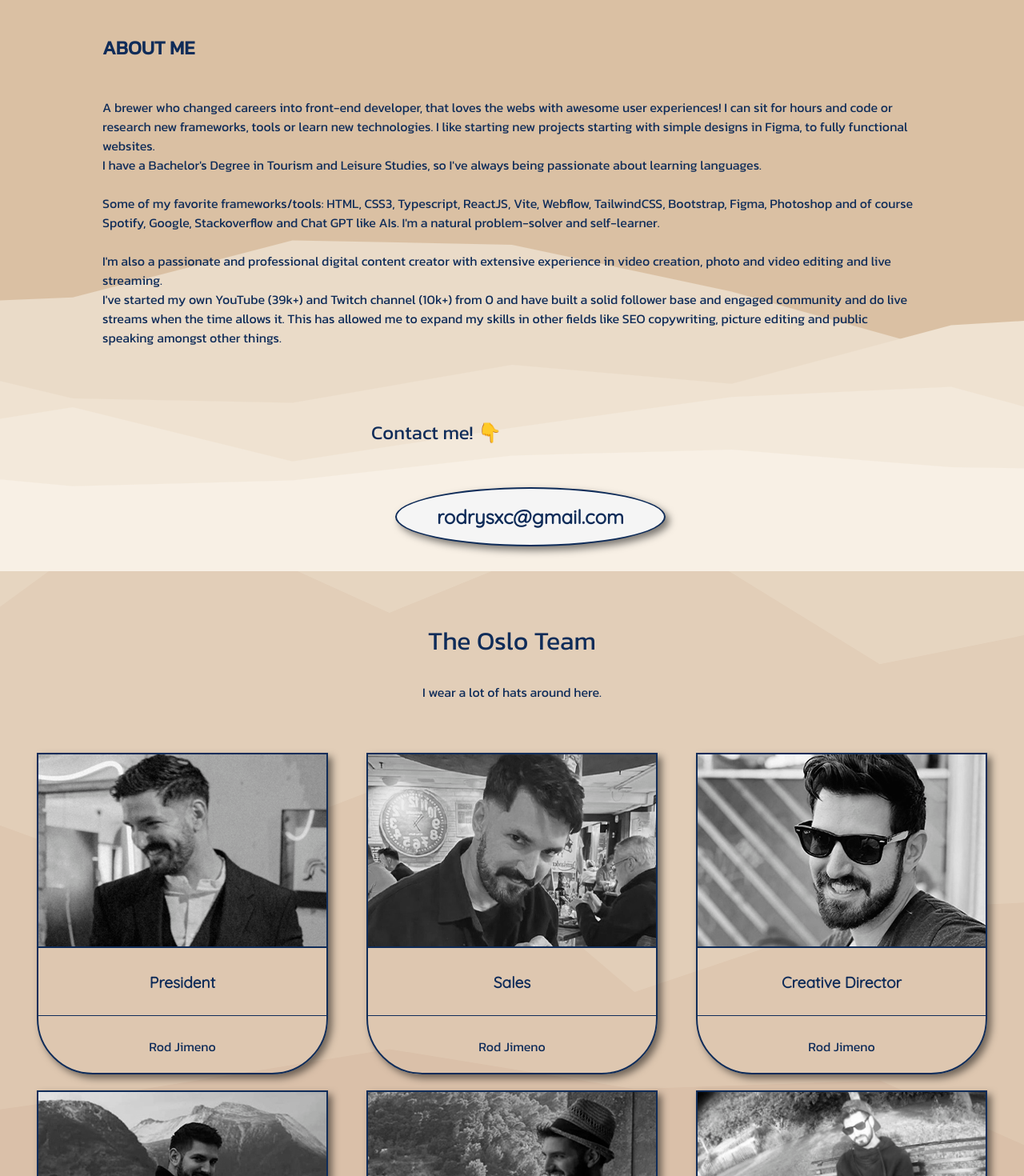
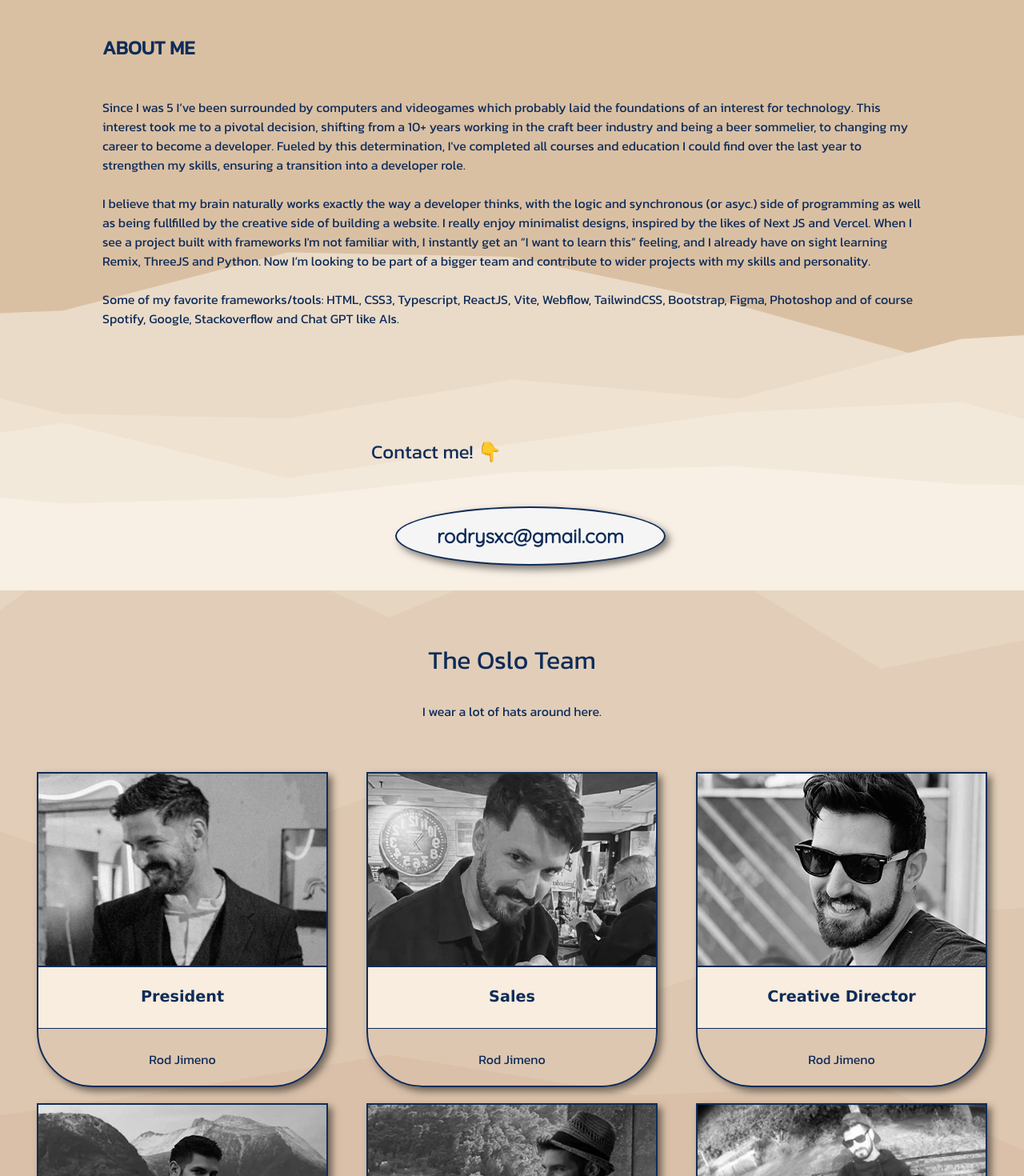
Before and after one commit to Rodjxc/portfolio, a React (Vite) app: page /home in a window 1280 px wide. Shown: the part 1280-2750 px from the top of the page at 80% size. Built offline with nearby package versions, Linux system fonts and the light colour scheme.

Commit message:
feat: changed background of Oslo Team section

```diff
--- a/src/Components/Home/Home.css
+++ b/src/Components/Home/Home.css
@@ -104,18 +104,21 @@ p {
 }
 
 .skills p {
-  padding-right: 2%; /* Add spacing between the text and images */
+  padding-right: 2%;
+  /* Add spacing between the text and images */
   font-size: x-large;
   border-right: 2px solid var(--blue);
 }
 
 .skills ul {
   list-style: none;
-  display: flex; /* Make the <ul> a flex container */
+  display: flex;
+  /* Make the <ul> a flex container */
 }
 
 .skills li {
-  margin-right: 10px; /* Add spacing between images */
+  margin-right: 10px;
+  /* Add spacing between images */
 }
 
 .skills ul li {
@@ -138,6 +141,7 @@ p {
 .skill:nth-child(4) {
   transition-delay: 600ms;
 }
+
 .skill:nth-child(5) {
   transition-delay: 800ms;
 }
@@ -174,7 +178,8 @@ p {
   font-size: x-large;
   text-align: center;
   color: #0f2c59;
-  background: whitesmoke; /* Background color */
+  background: whitesmoke;
+  /* Background color */
   box-shadow: 5px 5px 10px rgba(0, 0, 0, 0.5);
   animation: moveLeftRight 5s infinite alternate;
 }
@@ -190,14 +195,17 @@ p {
   justify-content: center;
   animation: wave 0.5s ease infinite alternate;
   position: relative;
-  font-size: x-large;
   font-size: xx-large;
+
 }
+
 p {
   display: flex;
   justify-content: center;
-  align-items: center; /* Center the letters vertically within each word */
-  margin: 0 5px; /* Adjust the spacing between words as needed */
+  align-items: center;
+  /* Center the letters vertically within each word */
+  margin: 0 5px;
+  /* Adjust the spacing between words as needed */
 }
 
 .hidden {
@@ -219,9 +227,11 @@ p {
   0% {
     border-radius: 60% 40% 30% 70%/60% 30% 70% 40%;
   }
+
   50% {
     border-radius: 30% 60% 70% 40%/50% 60% 30% 60%;
   }
+
   100% {
     border-radius: 60% 40% 30% 70%/60% 30% 70% 40%;
   }
@@ -229,10 +239,13 @@ p {
 
 @keyframes moveLeftRight {
   0% {
-    transform: translateX(-45px); /* Start position */
+    transform: translateX(-45px);
+    /* Start position */
   }
+
   100% {
-    transform: translateX(25px); /* End position (adjust the value as needed) */
+    transform: translateX(25px);
+    /* End position (adjust the value as needed) */
   }
 }
 
@@ -240,6 +253,7 @@ p {
   0% {
     transform: translateY(0);
   }
+
   100% {
     transform: translateY(-5px);
   }
@@ -272,22 +286,28 @@ p {
   }
 
   .skills {
-    display: flex; /* Reset display to flex */
-    flex-direction: column; /* Stack items vertically */
-    align-items: center; /* Center items horizontally */
+    display: flex;
+    /* Reset display to flex */
+    flex-direction: column;
+    /* Stack items vertically */
+    align-items: center;
+    /* Center items horizontally */
     text-align: center;
   }
 
   .skills ul {
-    justify-content: center; /* Center the list horizontally */
+    justify-content: center;
+    /* Center the list horizontally */
     flex-direction: column;
   }
 
   .skills li {
     display: flex;
     flex-direction: column;
-    margin-right: 0; /* Remove spacing between images */
-    margin-bottom: 10px; /* Add spacing between images vertically */
+    margin-right: 0;
+    /* Remove spacing between images */
+    margin-bottom: 10px;
+    /* Add spacing between images vertically */
   }
 
   .skills p {
--- a/src/Components/Home/Home.tsx
+++ b/src/Components/Home/Home.tsx
@@ -118,28 +118,22 @@ export const Home = () => {
         <div className="second-section-text hidden">
           <h3>ABOUT ME</h3>
           <h4>
-          A brewer who changed careers into front-end developer, that loves the webs with awesome user experiences!
-          I can sit for hours and code or research new frameworks, tools or learn new technologies. I like starting new projects starting
-          with simple designs in Figma, to fully functional websites.
-          <br />
-
-          I have a Bachelor's Degree in Tourism and Leisure Studies, so I've always being passionate about learning languages.
+          Since I was 5 I’ve been surrounded by computers and videogames which probably laid the foundations of an interest for technology. This interest took me to a pivotal decision, shifting from a 10+ years working in the craft beer industry and being a beer sommelier, to changing my career to become a developer. Fueled by this determination, I've completed all courses and education I could find over the last year to strengthen my skills, ensuring a transition into a developer role.
           <br />
           <br />
-        Some of my favorite frameworks/tools: HTML, CSS3, Typescript, ReactJS, Vite, Webflow, TailwindCSS, Bootstrap, Figma, Photoshop and of course Spotify, Google, Stackoverflow and Chat GPT like AIs. I'm a natural
-          problem-solver and self-learner.
+          I believe that my brain naturally works exactly the way a developer thinks, with the logic and
+          synchronous (or asyc.) side of programming as well as being fullfilled by the creative side of
+          building a website. I really enjoy minimalist designs, inspired by the likes of Next JS and Vercel.
+           When I see a project built with frameworks I'm not familiar with, I instantly get an “I want to
+           learn this” feeling, and I already have on sight learning Remix, ThreeJS and Python. Now I’m looking to
+            be part of a bigger team and contribute to wider projects with my skills and personality.
+          <br />
+          <br />
+        Some of my favorite frameworks/tools: HTML, CSS3, Typescript, ReactJS, Vite, Webflow, TailwindCSS, Bootstrap, Figma, Photoshop and of course Spotify, Google, Stackoverflow and Chat GPT like AIs.
             <br />
             <br />
 
-            I'm also a passionate and professional digital content creator with
-            extensive experience in video creation, photo and video editing and
-            live streaming.
             <br />
-            I've started my own YouTube (39k+) and Twitch channel (10k+) from 0
-            and have built a solid follower base and engaged community and do
-            live streams when the time allows it. This has allowed me to expand
-            my skills in other fields like SEO copywriting, picture editing and
-            public speaking amongst other things. <br />
             <br />
             <br />
           </h4>
--- a/src/Components/Home/Staff/Staff.css
+++ b/src/Components/Home/Staff/Staff.css
@@ -20,9 +20,16 @@
   border-bottom: 2px solid #0f2c59;
 }
 
+.card .card-position {
+  background-color: rgb(248, 237, 222);
+}
+
 .card h1 {
+  font-family: Verdana, Geneva, Tahoma, sans-serif;
   font-size: larger;
   font-weight: 900;
+  margin-top: -10px;
+  padding-top: 8%;
   padding-bottom: 8%;
   border-bottom: 1px solid #0f2c59;
 }
@@ -30,7 +37,9 @@
 /* Media query for screens below 940px */
 @media (max-width: 940px) {
   .card-grid {
-    grid-template-columns: repeat(2, 1fr); /* 2 columns */
-    grid-auto-rows: auto; /* Automatically create new rows */
+    grid-template-columns: repeat(2, 1fr);
+    /* 2 columns */
+    grid-auto-rows: auto;
+    /* Automatically create new rows */
   }
 }
--- a/src/Components/Home/Staff/Staff.tsx
+++ b/src/Components/Home/Staff/Staff.tsx
@@ -13,7 +13,8 @@ export const Staff = () => (
               className="card-image"
             />
           </div>
-          <h1>{StaffData.position}</h1>
+          <div className="card-position"><h1>{StaffData.position}</h1>
+</div>
           <h4>{StaffData.name}</h4>
         </article>
       </div>
```
